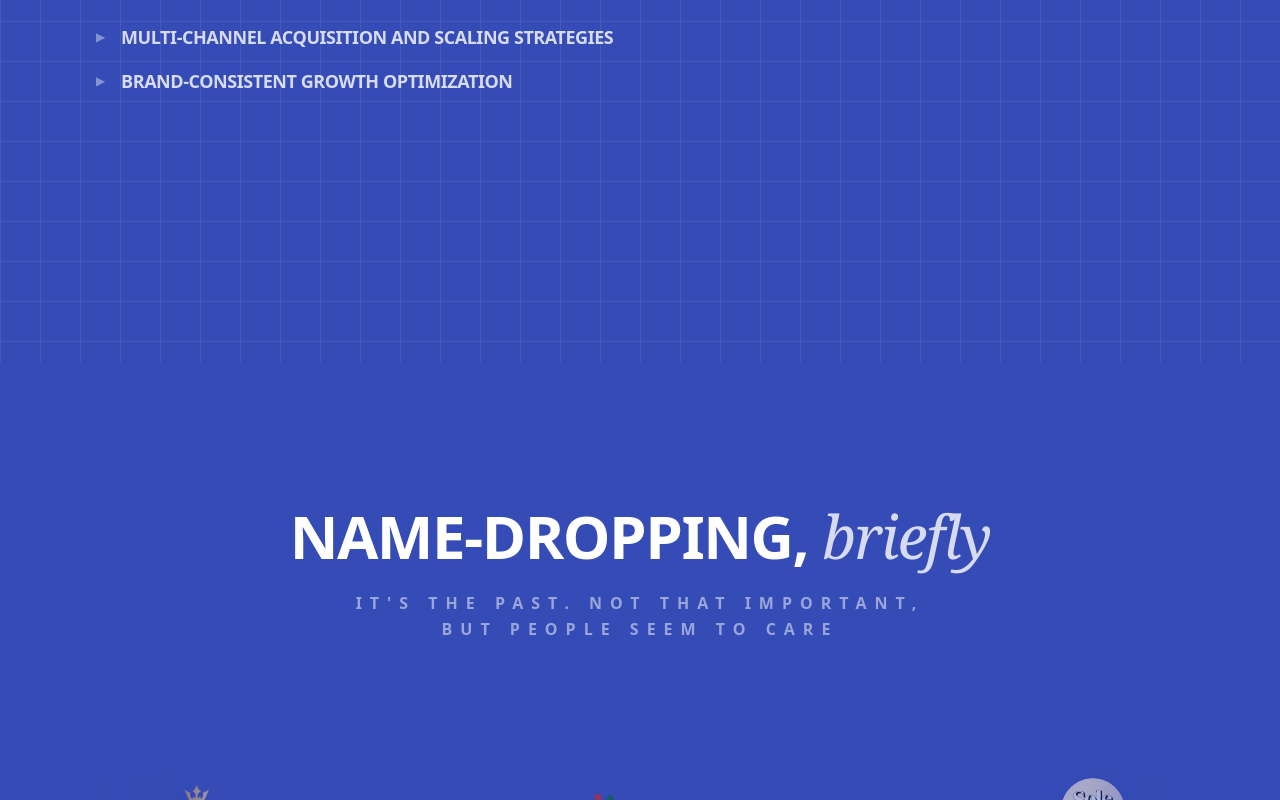
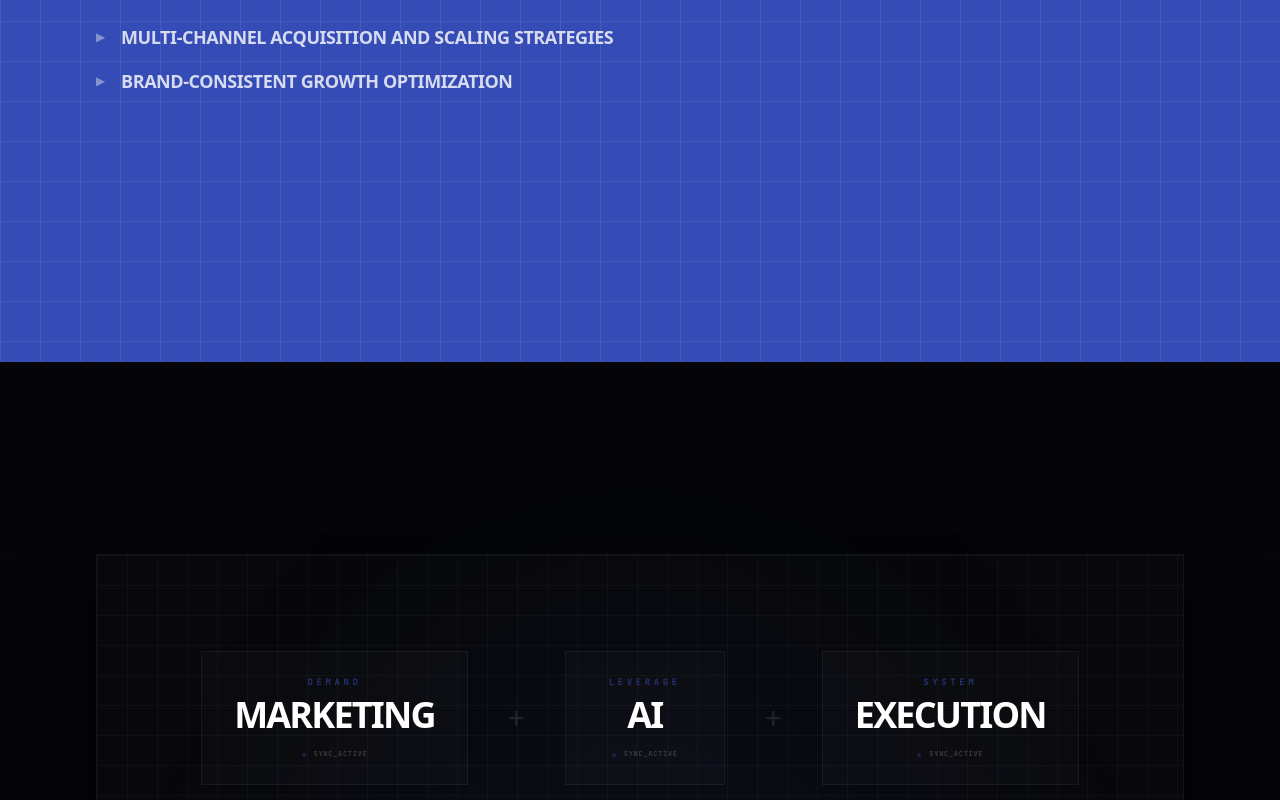
Before and after one commit to mattarna/matt-website, a Next.js app: page /en in a window 1280 px wide. Shown: the part 5910-6710 px from the top of the page. Built offline with nearby package versions, Linux system fonts and the light colour scheme.

Commit message:
Final Version: Ready for Vercel Deploy

```diff
--- a/messages/en.json
+++ b/messages/en.json
@@ -105,6 +105,10 @@
     "title": "Name-dropping,",
     "titleItalic": "briefly",
     "subtitle": "It's the past. Not that important, but people seem to care"
+  },
+  "formula": {
+    "title": "The Integration Logic",
+    "result": "Enduring Growth Systems"
   },
   "work": {
     "label": "Portfolio",
--- a/messages/it.json
+++ b/messages/it.json
@@ -105,6 +105,10 @@
     "title": "Name-dropping,",
     "titleItalic": "briefly",
     "subtitle": "È il passato. Non così importante, ma alla gente sembra interessare"
+  },
+  "formula": {
+    "title": "The Integration Logic",
+    "result": "Enduring Growth Systems"
   },
   "work": {
     "label": "Portfolio",
--- a/src/app/[locale]/page.tsx
+++ b/src/app/[locale]/page.tsx
@@ -8,6 +8,8 @@ import { QualificationSection } from '@/components/sections/qualification-sectio
 import { CTASection } from '@/components/sections/cta-section';
 import React from 'react';
 import { getTranslations } from 'next-intl/server';
+
+import { StrategicFormula } from '@/components/sections/strategic-formula';
 
 interface HomeProps {
   params: Promise<{ locale: string }>;
@@ -47,6 +49,7 @@ export default async function Home({ params }: HomeProps) {
         <HeroSection />
         <PrinciplesSection />
         <ExpertiseSection />
+        <StrategicFormula />
         <LogoSection />
         <SelectedWorkSection />
         <ManifestoSection />
--- a/src/components/sections/logo-section.tsx
+++ b/src/components/sections/logo-section.tsx
@@ -11,62 +11,60 @@ const logos = [
   '/loghi-matt (3).png',
   '/loghi-matt (4).png',
   '/loghi-matt (5).png',
-  '/logo.png',
-  // Repeating for seamless loop
-  '/loghi-matt (1).png',
-  '/loghi-matt (2).png',
-  '/loghi-matt (3).png',
-  '/loghi-matt (4).png',
-  '/loghi-matt (5).png',
-  '/logo.png',
+  '/LOGHI SITO (1).png',
 ];
 
 export const LogoSection: React.FC = () => {
   const t = useTranslations('logos');
 
+  // Double the logos for a seamless loop
+  const doubledLogos = [...logos, ...logos, ...logos];
+
   return (
-    <section className="relative bg-[#354BB5] py-20 md:py-36 overflow-hidden">
-      {/* SECTION HEADER - Monumental & Bolder */}
-      <div className="container mx-auto px-6 md:px-8 mb-16 md:mb-32 text-center">
+    <section className="relative bg-[#354BB5] py-24 md:py-48 overflow-hidden">
+      {/* SECTION HEADER */}
+      <div className="container mx-auto px-6 mb-20 md:mb-32 text-center">
         <motion.div
           initial={{ opacity: 0, y: 15 }}
           whileInView={{ opacity: 1, y: 0 }}
           viewport={{ once: true }}
           className="flex flex-col items-center gap-4 md:gap-6"
         >
-          <h4 className="text-white text-2xl md:text-5xl lg:text-6xl font-black tracking-tight uppercase">
+          <h4 className="text-white text-3xl md:text-6xl lg:text-7xl font-black tracking-tight uppercase leading-none">
             {t('title')} <span className="italic font-light opacity-80 font-serif normal-case">{t('titleItalic')}</span>
           </h4>
-          <p className="text-white/50 text-[10px] md:text-sm lg:text-base uppercase tracking-[0.3em] md:tracking-[0.5em] font-bold max-w-xl leading-relaxed">
+          <p className="text-white/50 text-[10px] md:text-sm lg:text-base uppercase tracking-[0.4em] md:tracking-[0.6em] font-bold max-w-xl leading-relaxed">
             {t('subtitle')}
           </p>
         </motion.div>
       </div>
 
-      {/* INFINITE LOGO SCROLL - Scaled Up */}
-      <div className="relative flex items-center">
+      {/* INFINITE LOGO SCROLL */}
+      <div className="relative flex items-center group">
         {/* FADE GRADIENTS FOR SIDES */}
-        <div className="absolute inset-y-0 left-0 w-24 md:w-48 bg-gradient-to-r from-[#354BB5] to-transparent z-10" />
-        <div className="absolute inset-y-0 right-0 w-24 md:w-48 bg-gradient-to-l from-[#354BB5] to-transparent z-10" />
+        <div className="absolute inset-y-0 left-0 w-32 md:w-64 bg-gradient-to-r from-[#354BB5] to-transparent z-10 pointer-events-none" />
+        <div className="absolute inset-y-0 right-0 w-32 md:w-64 bg-gradient-to-l from-[#354BB5] to-transparent z-10 pointer-events-none" />
 
         <motion.div
-          className="flex items-center gap-16 md:gap-48 whitespace-nowrap"
-          animate={{ x: [0, -1500] }} // Reduced for mobile
+          className="flex items-center gap-24 md:gap-40 lg:gap-56 whitespace-nowrap px-12"
+          animate={{ x: ["0%", "-50%"] }}
           transition={{
-            duration: 25,
+            duration: 40,
             repeat: Infinity,
-            ease: "linear"
+            ease: "linear",
+            // Pause on hover
+            pause: true
           }}
         >
-          {logos.map((logo, index) => (
+          {doubledLogos.map((logo, index) => (
             <div key={index} className="flex-shrink-0 flex items-center justify-center transition-all duration-700 hover:scale-110">
-              <div className="relative h-8 md:h-16 lg:h-20 w-32 md:w-48 lg:w-64">
+              <div className="relative h-12 md:h-24 lg:h-32 w-48 md:w-72 lg:w-96">
                 <Image
                   src={logo}
                   alt="Partner Logo"
                   fill
-                  className="object-contain drop-shadow-xl opacity-60 hover:opacity-100 transition-opacity"
-                  sizes="(max-width: 768px) 128px, (max-width: 1024px) 192px, 256px"
+                  className="object-contain brightness-0 invert opacity-80 hover:opacity-100 transition-opacity"
+                  sizes="(max-width: 768px) 200px, (max-width: 1024px) 300px, 400px"
                 />
               </div>
             </div>
--- /dev/null
+++ b/src/components/sections/strategic-formula.tsx
@@ -0,0 +1,173 @@
+'use client';
+
+import React, { useRef } from 'react';
+import { motion, useInView } from 'framer-motion';
+import { useTranslations } from 'next-intl';
+
+export const StrategicFormula: React.FC = () => {
+  const containerRef = useRef<HTMLDivElement>(null);
+  const isInView = useInView(containerRef, { once: false, margin: "-20%" });
+  const t = useTranslations('formula');
+
+  const components = [
+    { title: 'MARKETING', label: 'DEMAND' },
+    { title: 'AI', label: 'LEVERAGE' },
+    { title: 'EXECUTION', label: 'SYSTEM' }
+  ];
+
+  return (
+    <section id="formula" ref={containerRef} className="relative bg-[#050508] py-24 md:py-48 overflow-hidden">
+      {/* SCAN LINE EFFECT - Desktop Only for performance */}
+      <motion.div
+        animate={{ y: ['0%', '100%', '0%'] }}
+        transition={{ duration: 10, repeat: Infinity, ease: "linear" }}
+        className="absolute inset-x-0 h-[1px] bg-accent/5 z-0 pointer-events-none hidden md:block"
+      />
+
+      <div className="container mx-auto px-4 md:px-16 lg:px-24">
+
+        <div className="max-w-[1400px] mx-auto">
+          {/* THE MATHEMATICAL BOX */}
+          <motion.div
+            initial={{ opacity: 0, y: 20 }}
+            whileInView={{ opacity: 1, y: 0 }}
+            viewport={{ once: true }}
+            className="relative p-6 md:p-20 lg:p-24 border border-white/5 bg-white/[0.01] rounded-sm overflow-hidden group shadow-[0_0_50px_rgba(0,0,0,0.5)]"
+          >
+            {/* Background Decoration */}
+            <div className="absolute inset-0 z-0 pointer-events-none opacity-[0.03]"
+              style={{
+                backgroundImage: `linear-gradient(to right, #ffffff 1px, transparent 1px), linear-gradient(to bottom, #ffffff 1px, transparent 1px)`,
+                backgroundSize: '30px 30px'
+              }}
+            />
+
+            {/* Animated Glow behind result */}
+            <motion.div
+              animate={{
+                scale: [1, 1.2, 1],
+                opacity: [0.05, 0.1, 0.05]
+              }}
+              transition={{ duration: 4, repeat: Infinity, ease: "easeInOut" }}
+              className="absolute bottom-[-10%] left-1/2 -translate-x-1/2 w-full h-1/2 bg-accent rounded-full blur-[100px] pointer-events-none z-0"
+            />
+
+            <div className="relative z-10 flex flex-col items-center">
+
+              {/* Formula Row / Vertical Stack on Mobile */}
+              <div className="flex flex-col lg:flex-row items-center justify-center gap-4 md:gap-10 w-full mb-10 md:mb-12">
+                {components.map((comp, i) => (
+                  <React.Fragment key={comp.title}>
+                    {/* Component Card */}
+                    <motion.div
+                      initial={{ opacity: 0, scale: 0.95 }}
+                      whileInView={{ opacity: 1, scale: 1 }}
+                      transition={{ duration: 0.5, delay: i * 0.15 }}
+                      className="flex flex-col items-center text-center px-6 md:px-8 py-5 md:py-6 rounded-sm border border-white/5 bg-white/[0.02] hover:border-accent/30 hover:bg-accent/5 transition-all duration-500 w-full lg:w-auto min-w-[160px] group/card"
+                    >
+                      <span className="font-mono text-[7px] md:text-[9px] text-accent font-bold tracking-[0.4em] mb-2 opacity-60 group-hover/card:opacity-100 transition-opacity">{comp.label}</span>
+                      <h3 className="text-xl md:text-3xl lg:text-4xl font-black text-white leading-none tracking-tighter uppercase whitespace-nowrap transition-all duration-500 group-hover/card:scale-105">
+                        {comp.title}
+                      </h3>
+                      {/* Active Status Indicator */}
+                      <div className="mt-3 md:mt-4 flex items-center gap-2">
+                        <div className="w-1 h-1 rounded-full bg-accent/40 animate-pulse" />
+                        <span className="font-mono text-[6px] md:text-[7px] text-white/20 tracking-widest uppercase font-bold group-hover/card:text-accent/40 transition-colors">SYNC_ACTIVE</span>
+                      </div>
+                    </motion.div>
+
+                    {/* Operator */}
+                    {i < components.length - 1 && (
+                      <motion.div
+                        initial={{ opacity: 0 }}
+                        whileInView={{ opacity: 1 }}
+                        transition={{ delay: 0.4 + i * 0.2 }}
+                        className="text-xl md:text-3xl font-thin text-white/10"
+                      >
+                        +
+                      </motion.div>
+                    )}
+                  </React.Fragment>
+                ))}
+              </div>
+
+              {/* INTEGRATION BRIDGE */}
+              <div className="relative w-full flex flex-col items-center mb-10 md:mb-12">
+                {/* SVG Curly Brace - Desktop Only */}
+                <div className="hidden lg:block w-full max-w-4xl px-12">
+                  <svg viewBox="0 0 800 40" fill="none" xmlns="http://www.w3.org/2000/svg" className="w-full h-10 overflow-visible text-accent/20 group-hover:text-accent/40 transition-colors duration-1000">
+                    <motion.path
+                      initial={{ pathLength: 0, opacity: 0 }}
+                      whileInView={{ pathLength: 1, opacity: 1 }}
+                      transition={{ duration: 1.5, ease: "easeInOut", delay: 0.6 }}
+                      d="M10 0 C 10 30, 390 10, 400 40 C 410 10, 790 30, 790 0"
+                      stroke="currentColor"
+                      strokeWidth="1.5"
+                      strokeLinecap="round"
+                    />
+                  </svg>
+                </div>
+
+                {/* Central Arrow Down - Redesigned for Mobile Simplicity */}
+                <div className="flex flex-col items-center">
+                  <motion.div
+                    initial={{ height: 0 }}
+                    whileInView={{ height: 40 }}
+                    transition={{ duration: 0.8, delay: 0.8 }}
+                    className="w-px bg-accent/40 relative"
+                  >
+                    {/* Flow pulse */}
+                    <motion.div
+                      animate={{ top: ['0%', '100%'], opacity: [0, 1, 0] }}
+                      transition={{ duration: 2, repeat: Infinity, ease: "linear" }}
+                      className="absolute left-1/2 -translate-x-1/2 w-1.5 h-4 bg-accent/60 blur-[2px] rounded-full"
+                    />
+                  </motion.div>
+                  <motion.div
+                    initial={{ scale: 0, rotate: 45 }}
+                    whileInView={{ scale: 1, rotate: 45 }}
+                    transition={{ type: "spring", stiffness: 200, delay: 1.2 }}
+                    className="w-2.5 h-2.5 md:w-3 md:h-3 border-b-2 border-r-2 border-accent"
+                  />
+                </div>
+              </div>
+
+              {/* Final Result */}
+              <div className="text-center px-4">
+                <motion.span
+                  initial={{ opacity: 0 }}
+                  whileInView={{ opacity: 1 }}
+                  transition={{ delay: 1.4 }}
+                  className="font-mono text-[8px] md:text-[9px] text-accent font-bold tracking-[0.4em] mb-3 block"
+                >
+                  <span className="animate-pulse uppercase">Output_Result</span>
+                </motion.span>
+                <motion.h4
+                  initial={{ opacity: 0, filter: 'blur(10px)' }}
+                  whileInView={{ opacity: 1, filter: 'blur(0px)' }}
+                  transition={{ duration: 1, delay: 1.6 }}
+                  className="text-2xl md:text-5xl lg:text-6xl font-black text-white uppercase tracking-tighter leading-none"
+                >
+                  {t('result')}
+                </motion.h4>
+              </div>
+
+              {/* System Meta - Optimized for Mobile */}
+              <div className="mt-10 md:mt-12 pt-6 md:pt-8 border-t border-white/5 w-full flex flex-col md:flex-row items-center justify-between gap-4">
+                <div className="flex items-center gap-2">
+                  <div className="w-1 h-1 rounded-full bg-emerald-500 animate-ping" />
+                  <span className="font-mono text-[7px] md:text-[8px] text-white/20 tracking-widest uppercase">Sync_Protocol_Active</span>
+                </div>
+                <span className="font-mono text-[7px] md:text-[8px] text-white/10 tracking-wider">01 // INTEGRATION_VERIFIED</span>
+              </div>
+            </div>
+          </motion.div>
+        </div>
+
+      </div>
+
+      {/* Atmospheric detail */}
+      <div className="absolute top-1/2 left-1/2 -translate-x-1/2 -translate-y-1/2 w-full max-w-[600px] aspect-square bg-accent/5 rounded-full blur-[120px] pointer-events-none" />
+    </section>
+  );
+};
```
